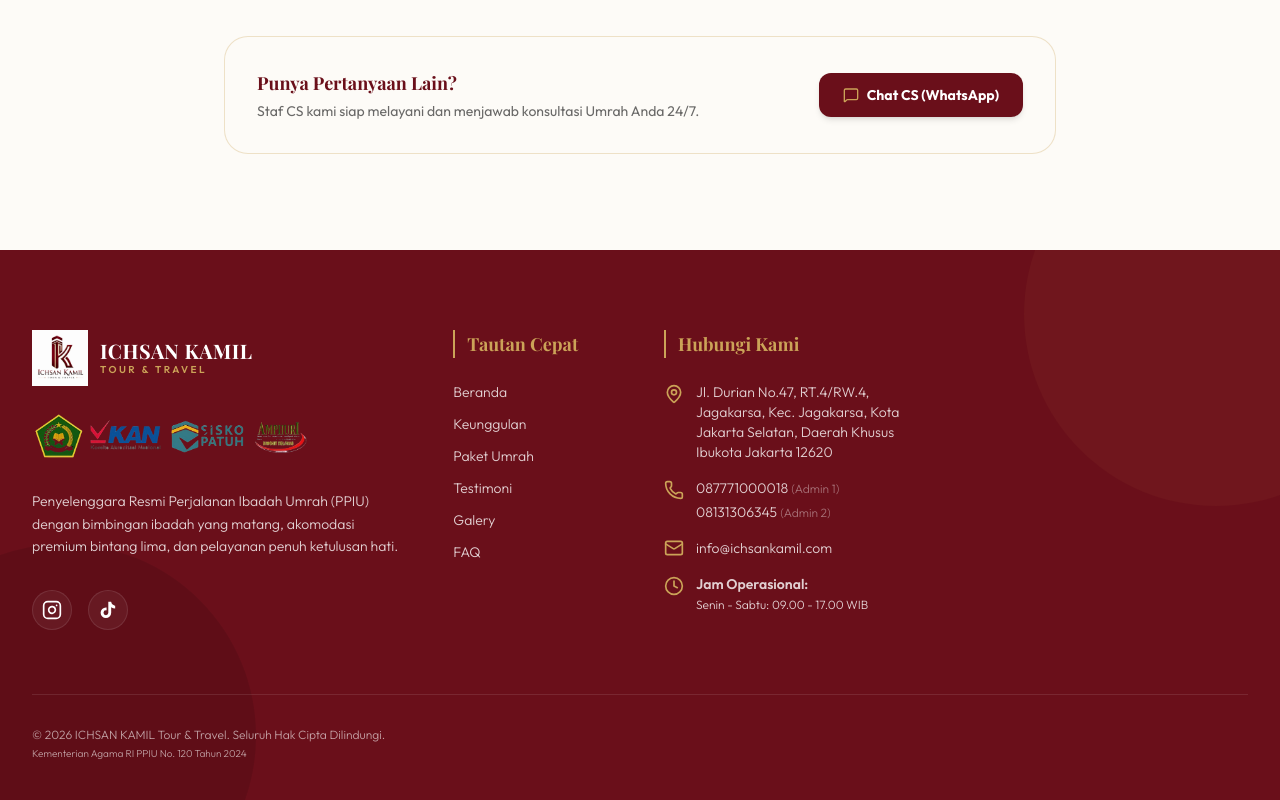
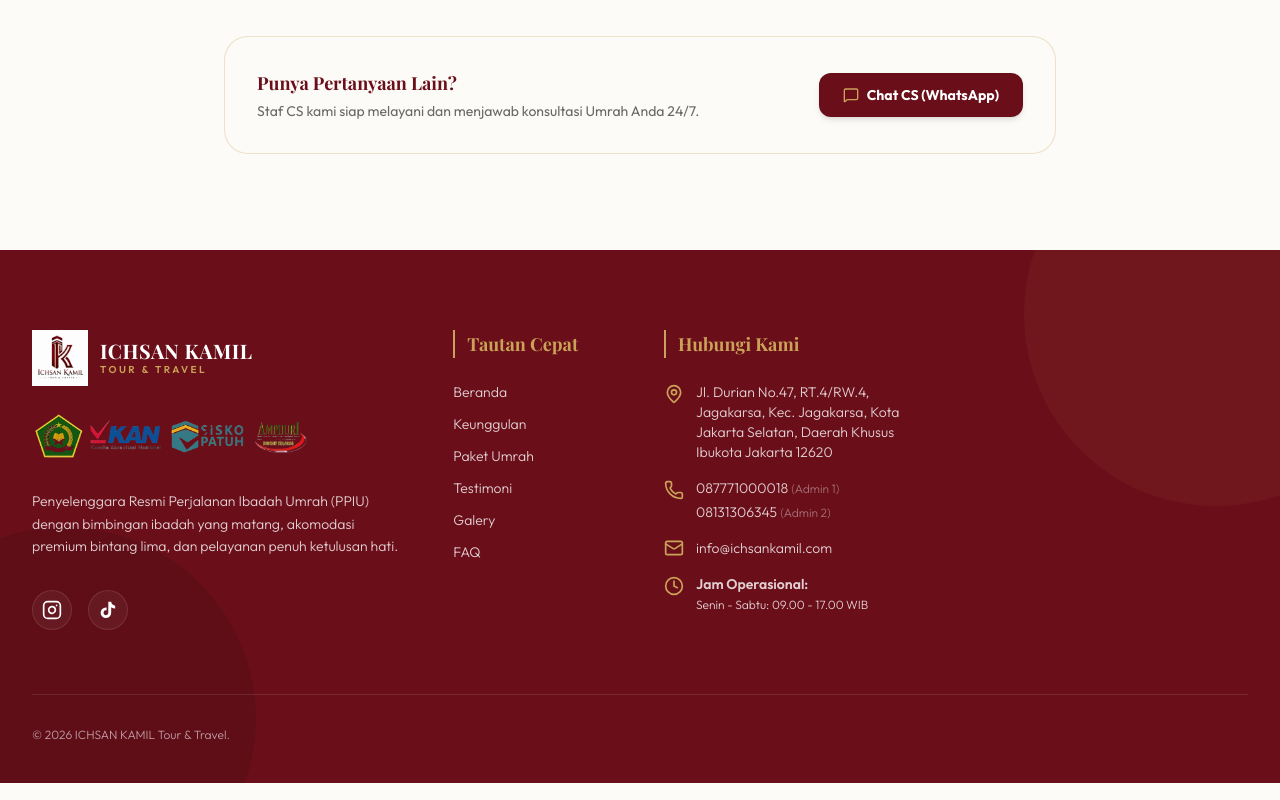
Before and after one commit to ahmadmaulana091/ichsan-kamil, a React (Vite) app: page / in a window 1280 px wide. Shown: the part 5637-6437 px from the top of the page. Built offline with nearby package versions, Linux system fonts and the light colour scheme; a web font is replaced by a local one.

Commit message:
update footer

```diff
--- a/src/components/Footer.jsx
+++ b/src/components/Footer.jsx
@@ -203,10 +203,8 @@ export default function Footer() {
         {/* Footer Bottom (Copyright & Licenses) */}
         <div className="pt-8 flex flex-col md:flex-row items-center justify-between gap-4 text-xs font-light text-white/60 text-center md:text-left">
           <div>
-            <p>© {currentYear} ICHSAN KAMIL Tour & Travel. Seluruh Hak Cipta Dilindungi.</p>
-            <p className="mt-1 text-[10px]">
-              Kementerian Agama RI PPIU No. 120 Tahun 2024
-            </p>
+            <p>© {currentYear} ICHSAN KAMIL Tour & Travel.</p>
+
           </div>
 
         </div>
```
